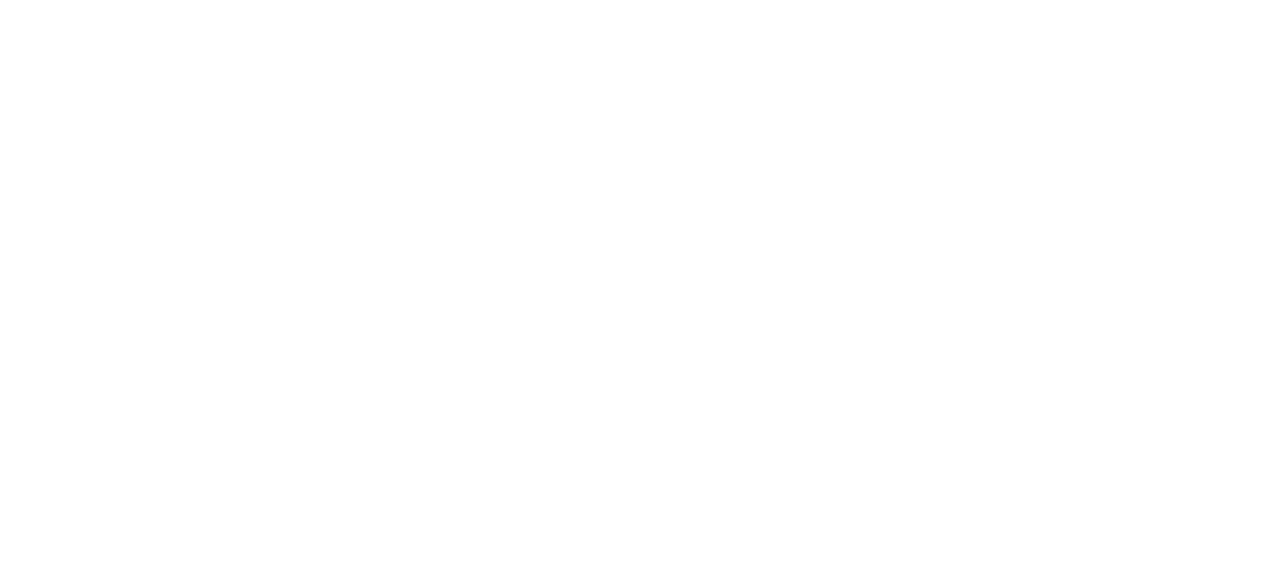
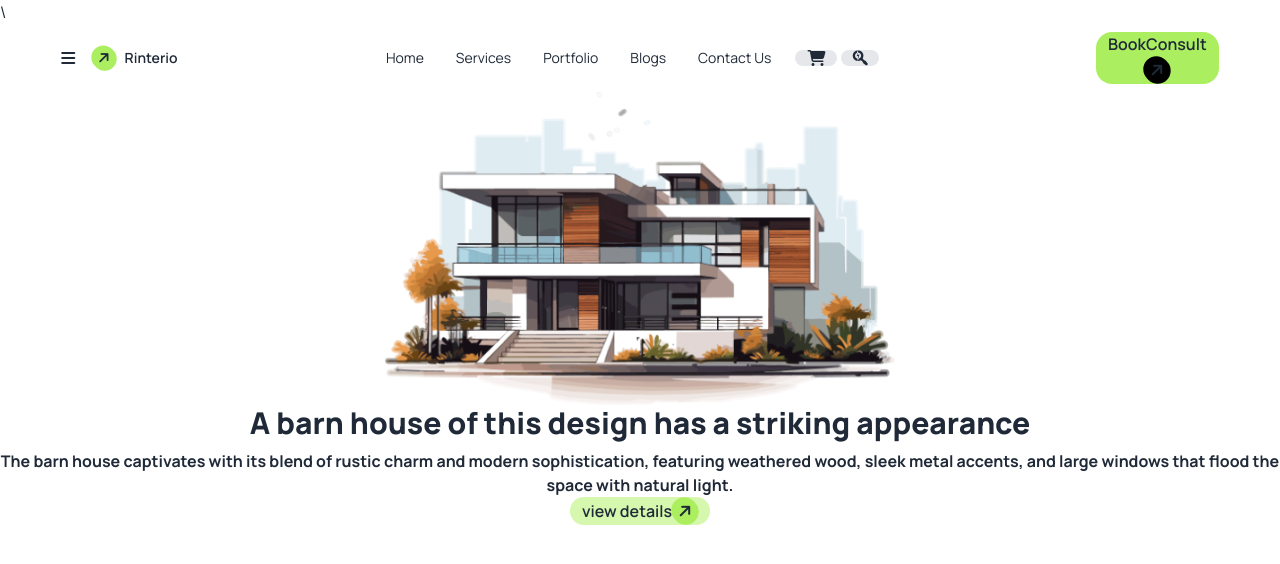
Before and after one commit to sadman-israk/website-3, a plain HTML site: page index.html in a window 1280 px wide. Drawn offline with nearby package versions, Linux system fonts and the light colour scheme.

Commit message:
added nav and banner

```diff
--- a/index.html
+++ b/index.html
@@ -1,11 +1,133 @@
 <!DOCTYPE html>
 <html lang="en">
+
 <head>
     <meta charset="UTF-8">
     <meta name="viewport" content="width=device-width, initial-scale=1.0">
-    <title>Document</title>
+    <title>website-3</title>
+    <!-- fontawsome cdn -->
+    <link rel="stylesheet" href="https://cdnjs.cloudflare.com/ajax/libs/font-awesome/6.6.0/css/all.min.css"
+        integrity="sha512-Kc323vGBEqzTmouAECnVceyQqyqdsSiqLQISBL29aUW4U/M7pSPA/gEUZQqv1cwx4OnYxTxve5UMg5GT6L4JJg=="
+        crossorigin="anonymous" referrerpolicy="no-referrer" />
+    <!--  -->
+
+    <!-- manrope-font -->
+    <link rel="preconnect" href="https://fonts.googleapis.com">
+    <link rel="preconnect" href="https://fonts.gstatic.com" crossorigin>
+    <link href="https://fonts.googleapis.com/css2?family=Manrope:wght@200..800&display=swap" rel="stylesheet">
+    <!--  -->
+    <!-- daisyui cdn and tailwindcss -->
+    \
+    <link href="https://cdn.jsdelivr.net/npm/daisyui@4.12.10/dist/full.min.css" rel="stylesheet" type="text/css" />
+
+    <script src="https://cdn.tailwindcss.com"></script>
+
+    <!--  -->
+    <!-- tailwind config -->
+    <script>
+        tailwind.config = {
+            theme: {
+                extend: {
+                    colors: {
+                        clifford: '#da373d',
+                    }
+                }
+            }
+        }
+    </script>
+    <style>
+
+.manrope{
+  font-family: "Manrope", sans-serif;
+  font-optical-sizing: auto;
+
+}
+.rgb-bg{
+          background: linear-gradient(0.00deg, rgb(255, 255, 255),rgba(255, 255, 255, 0) 100%);
+        }
+    </style>
+
+
 </head>
-<body>
 
+<body class="manrope rgb-bg">
+    <!-- header section -->
+    <header>
+        <!-- nav -->
+        <nav class="w-11/12 mx-auto">
+            <div class="navbar bg-base-100">
+                <div class="navbar-start">
+                    <div class="dropdown">
+                        <div tabindex="0" role="button" <i class="fa-solid fa-bars"></i>
+                        </div>
+                        <ul tabindex="0"
+                            class="menu menu-sm dropdown-content bg-base-100 rounded-box z-[1] mt-3 w-52 p-2 shadow">
+
+                    </div>
+                    <a class="btn btn-ghost text-xl"><i class="fa-solid fa-arrow-right px-1.5 py-1.5 bg-[#ABEE60] rounded-3xl -rotate-45  "></i>Rinterio</a>
+                </div>
+                <div class="navbar-center hidden lg:flex">
+                    <ul class="menu menu-horizontal px-1">
+                        <li><a>Home</a></li>
+
+                        <li><a>Services</a></li>
+
+                        <li><a>Portfolio</a></li>
+
+                        <li><a>Blogs</a></li>
+
+                        <li><a>Contact Us</a></li>
+                    </ul>
+                </div>
+                <div class="navbar-end gap-5 flex-evenly md:block hidden">
+
+                    <i class="fa-solid fa-cart-shopping px-3 py-1.89 font-semibold rounded-2xl bg-gray-200"></i>
+                    <i class="fa-brands fa-searchengin px-3 py-1.89 font-semibold rounded-2xl bg-gray-200"></i>
+
+
+                </div >
+
+                    <button class="  md:block hidden px-3 py-1.89 font-semibold rounded-2xl bg-[#ABEE60]  gap-2">BookConsult<i class="fa-solid fa-arrow-right px-1.5 py-1.5 bg-black rounded-3xl -rotate-45  "></i>
+
+
+
+                    </button>
+
+            </div>
+        </nav>
+        <!-- banner section -->
+        <section class="">
+            <div class="flex-col  justify-center">
+                <div class="mx-96">
+                    <img src="./assets/banner.png" alt="">
+                </div>
+
+                <div class="text-center ">
+                    <h1 class="font-extrabold text-3xl mb-2">A barn house of this design has a striking appearance</h1>
+                    <p class="font-bold ">The barn house captivates with its blend of rustic charm and modern sophistication, featuring
+                        weathered wood, sleek metal accents, and large windows that flood the space with natural light.
+                    </p>
+                    <button class=" font-semibold px-3  py-1.8 rounded-3xl bg-[#ABEF5F80] gap-2  space-"> view details<i class="fa-solid fa-arrow-right px-1.5 py-1.5 bg-[#ABEF5F] rounded-2xl -rotate-45  "></i></button>
+
+
+                </div>
+            </div>
+
+        </section>
+    </header>
+
+    <!-- main section -->
+    <main>
+        <!-- about us -->
+
+
+
+        </section>
+
+    </main>
+
+    <!-- footer section -->
+    <footer></footer>
 </body>
+
 </html>
--- /dev/null
+++ b/tailwind.config.js
@@ -0,0 +1,8 @@
+/** @type {import('tailwindcss').Config} */
+module.exports = {
+    content: [],
+    theme: {
+      extend: {},
+    },
+    plugins: [],
+  }
```
